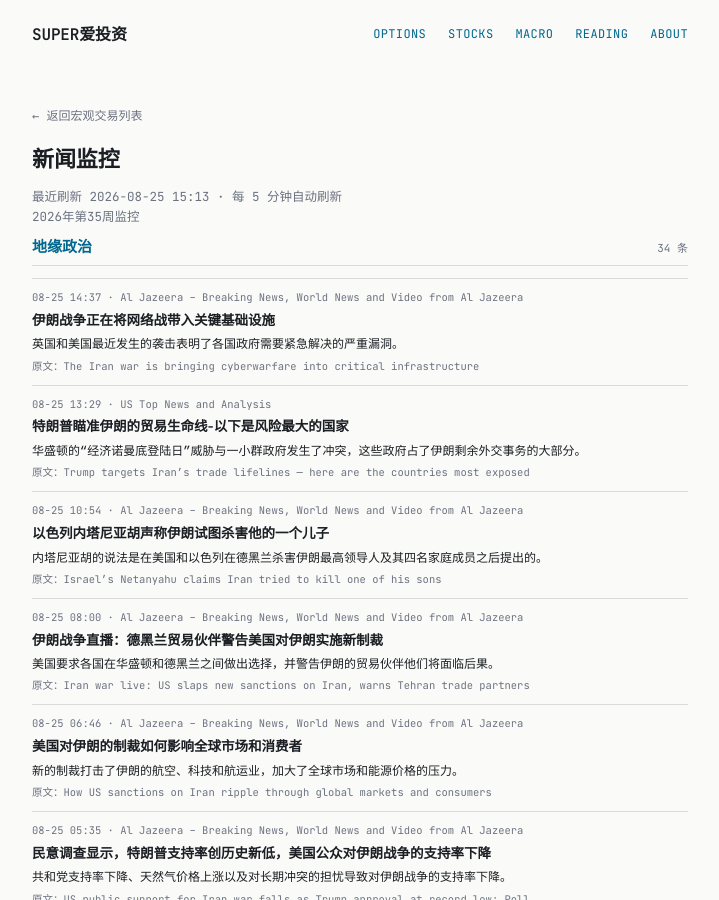
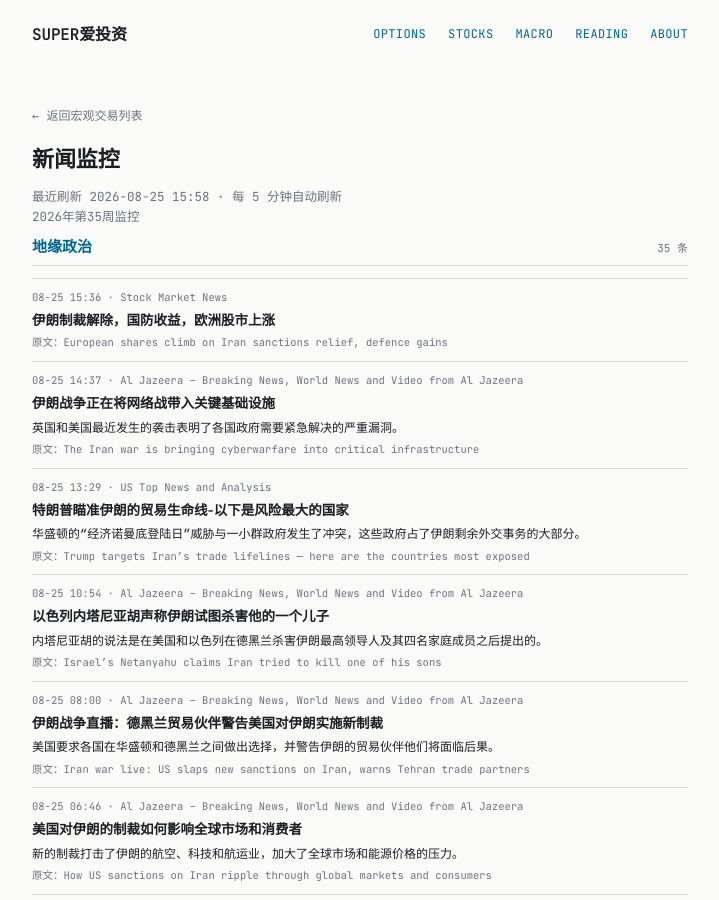
Before and after one commit to tang3super/tang3super.github.io, a Jekyll site: the page built from macro-trade/news-digest.md, in a window 1280 px wide and 900 px high. Shown: the whole window, without its empty margins (280-999 px from the left). Built offline with Jekyll 4.4.1, drawn with Linux system fonts in a browser that asks for light colours.

Commit message:
sync news-digest article

```diff
--- a/macro-trade/news-digest.md
+++ b/macro-trade/news-digest.md
@@ -5,11 +5,17 @@ title: 新闻监控
 date: '2026-08-25'
 summary: 2026年第35周监控
 week_label: 2026年第35周监控
-last_updated: 2026-08-25 15:13
+last_updated: 2026-08-25 15:58
 refresh_note: 每 5 分钟自动刷新
 topics:
 - name: 地缘政治
   items:
+  - title: European shares climb on Iran sanctions relief, defence gains
+    summary: ''
+    link: https://www.investing.com/news/stock-market-news/european-shares-climb-on-iran-sanctions-relief-defence-gains-4874569
+    source: Stock Market News
+    time: 08-25 15:36
+    title_zh: 伊朗制裁解除，国防收益，欧洲股市上涨
   - title: The Iran war is bringing cyberwarfare into critical infrastructure
     summary: Recent attacks in the UK and the US demonstrate critical vulnerabilities that governments need to urgently address.
     link: https://www.aljazeera.com/opinions/2026/8/25/the-iran-war-is-bringing-cyberwarfare-into-critical-infrastructure?traffic_source=rss
```
